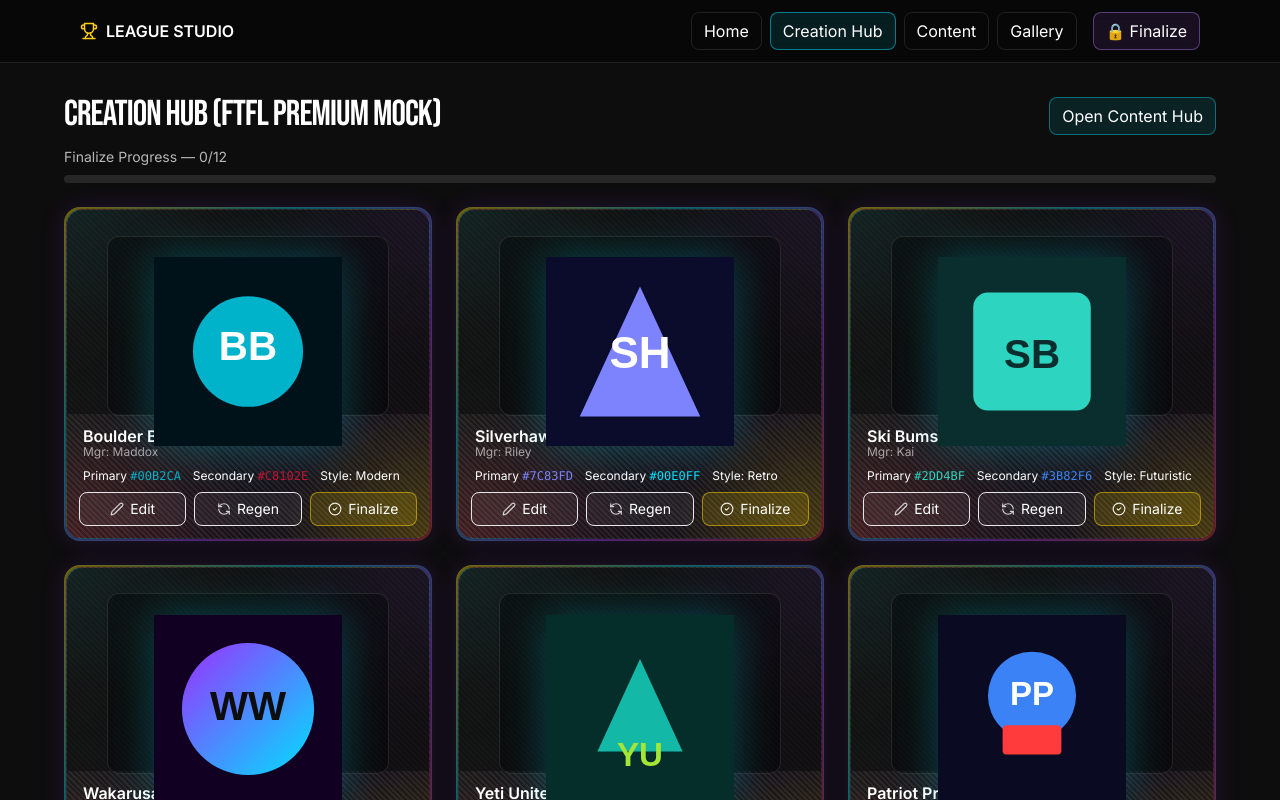
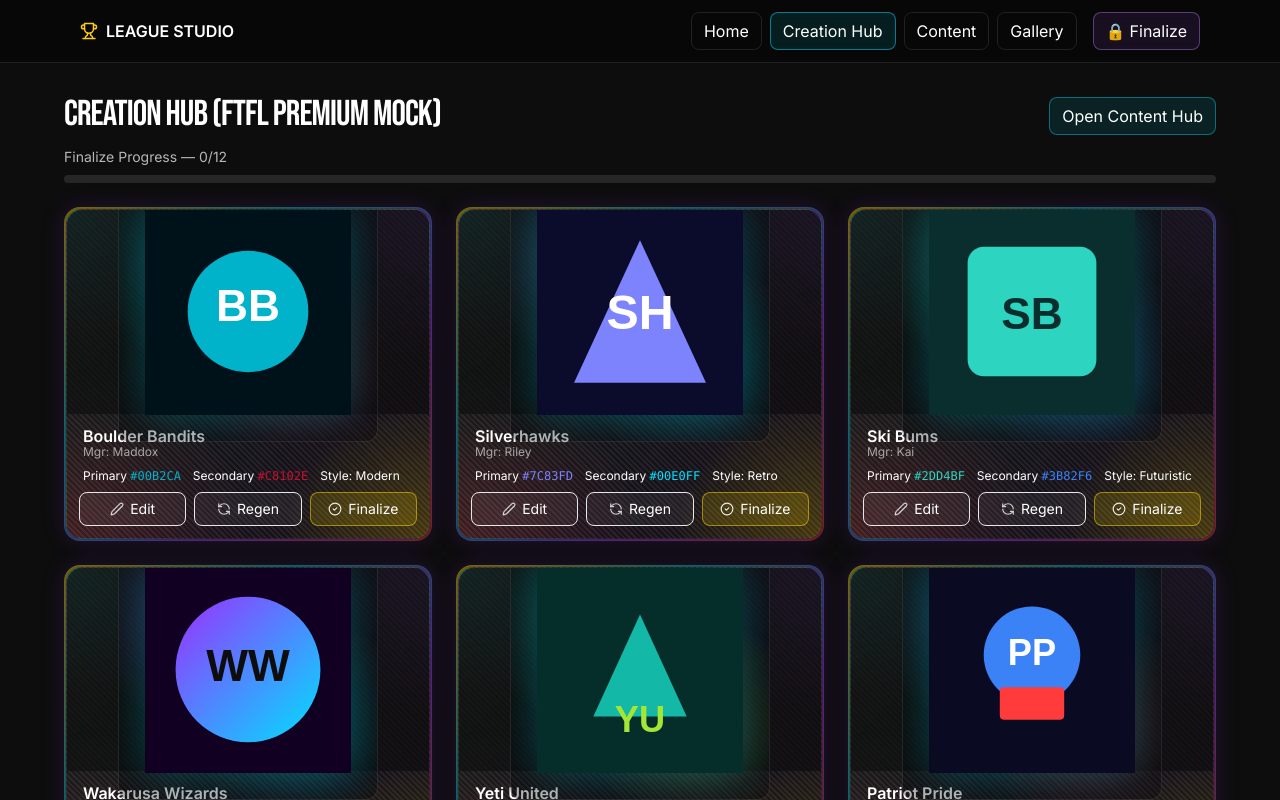
Before and after one commit to nmortimer/NewShellFantasy, a Next.js app: page /creation in a window 1280 px wide. Shown: the top 800 px of the page. Built offline with nearby package versions, Linux system fonts and the light colour scheme.

Commit message:
Update TeamCard.tsx

```diff
--- a/components/TeamCard.tsx
+++ b/components/TeamCard.tsx
@@ -17,28 +17,42 @@ export default function TeamCard({ team }: { team: Team }) {
         transition={{ type: "spring", stiffness: 250, damping: 20, mass: 0.6 }}
         className="card-foil-inner h-full rounded-2xl overflow-hidden flex flex-col"
       >
-        {/* MEDIA: fixed 16:9 area so every card top is identical */}
+        {/* MEDIA: fixed 16:9 area for identical tops */}
         <div className="relative w-full pt-[56.25%] bg-gradient-to-br from-base-800/70 to-base-900/70">
           {team.finalized && (
             <div className="psa-badge z-20 absolute right-2 top-2">FINALIZED</div>
           )}
-          <div className="absolute inset-0 grid place-items-center">
-            <div className="w-[78%] h-[78%] rounded-xl grid place-items-center border border-white/10 bg-black/30 shadow-inner">
+
+          {/* Centered SQUARE STAGE (enforces identical logo zone) */}
+          <div className="absolute inset-0 flex items-center justify-center">
+            <div className="stage relative rounded-xl border border-white/10 bg-black/30 shadow-inner overflow-hidden
+                            w-[72%] max-w-[320px] aspect-square grid place-items-center">
+              {/* vignettes / soft glow */}
+              <div
+                className="absolute inset-0 pointer-events-none"
+                style={{
+                  background:
+                    `radial-gradient(60% 60% at 30% 30%, ${hexA(team.primary, 0.18)} 0%, transparent 70%),
+                     radial-gradient(60% 60% at 70% 70%, ${hexA(team.secondary, 0.18)} 0%, transparent 70%)`,
+                }}
+              />
+              {/* Logo always perfectly centered & contained */}
               <img
                 src={team.logo}
                 alt={team.name}
-                className="max-w-[82%] max-h-[82%] object-contain drop-shadow-[0_0_22px_rgba(0,224,255,0.28)]"
+                className="relative z-[1] block w-[80%] h-[80%] object-contain"
+                style={{ filter: "drop-shadow(0 0 22px rgba(0,224,255,0.28))" }}
               />
             </div>
           </div>
         </div>
 
-        {/* BODY (flex-1 keeps heights equal regardless of names) */}
+        {/* BODY (flex-1 keeps equal heights) */}
         <div className="flex-1 px-4 pt-3 pb-2">
           <h3 className="font-semibold leading-tight truncate">{team.name}</h3>
           <p className="text-xs text-white/60 -mt-0.5 truncate">Mgr: {team.manager}</p>
 
-          {/* Meta – force single line with ellipsis */}
+          {/* Meta – single line with ellipsis */}
           <div className="mt-2 text-xs whitespace-nowrap overflow-hidden text-ellipsis">
             <span className="mr-3">
               Primary{" "}
@@ -58,7 +72,7 @@ export default function TeamCard({ team }: { team: Team }) {
           </div>
         </div>
 
-        {/* FOOTER (fixed height; buttons never wrap the card) */}
+        {/* FOOTER */}
         <div className="px-3 pb-3">
           <div className="grid grid-cols-3 gap-2">
             <button
@@ -91,3 +105,14 @@ export default function TeamCard({ team }: { team: Team }) {
     </article>
   );
 }
+
+/* ---------- helpers ---------- */
+
+function hexA(hex: string, a: number) {
+  const v = hex?.startsWith("#") ? hex.slice(1) : hex;
+  if (!/^[0-9a-fA-F]{6}$/.test(v)) return `rgba(0,0,0,${a})`;
+  const r = parseInt(v.slice(0, 2), 16);
+  const g = parseInt(v.slice(2, 4), 16);
+  const b = parseInt(v.slice(4, 6), 16);
+  return `rgba(${r}, ${g}, ${b}, ${a})`;
+}
```
